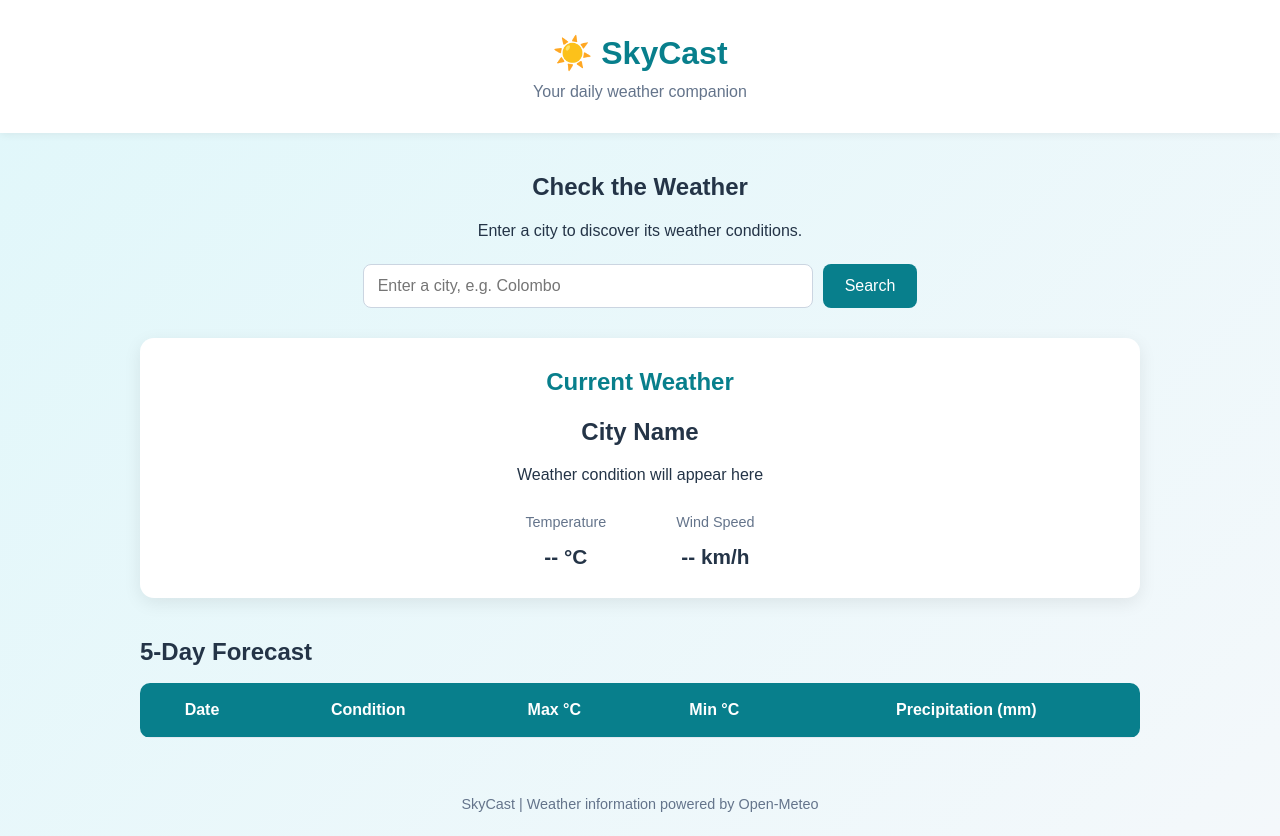
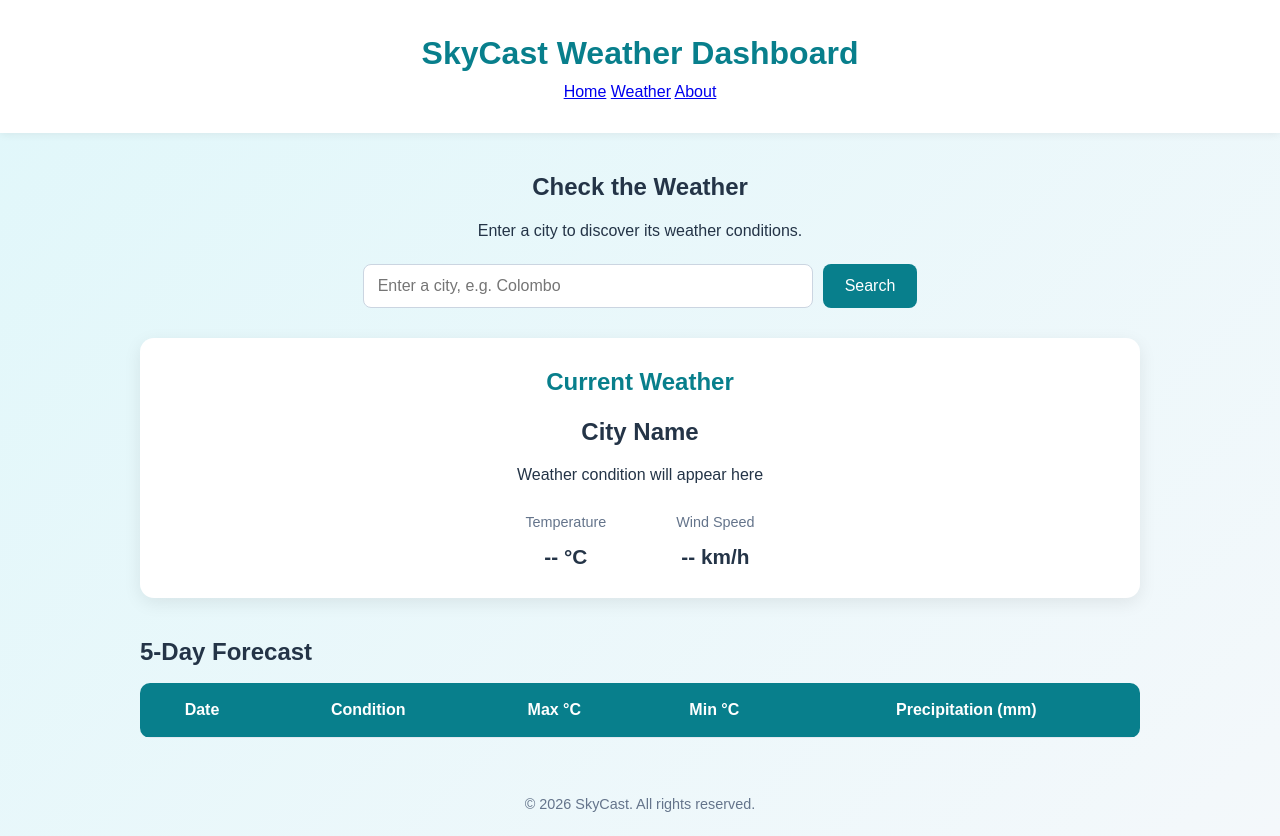
Before and after one commit to isuru6106/skycast-weather-app, a plain HTML site: page index.html in a window 1280 px wide. Drawn offline with Linux system fonts and the light colour scheme.

Commit message:
Add header and footer to index.html

```diff
--- a/index.html
+++ b/index.html
@@ -9,11 +9,14 @@
     <script src="script.js" defer></script>
 </head>
 <body>
-
-    <header>
-        <h1>☀️ SkyCast</h1>
-        <p>Your daily weather companion</p>
-    </header>
+<header class="site-header">
+    <h1>SkyCast Weather Dashboard</h1>
+    <nav>
+        <a href="#home">Home</a>
+        <a href="#weather">Weather</a>
+        <a href="#about">About</a>
+    </nav>
+</header>
 
     <main>
         <section class="search-section">
@@ -73,9 +76,9 @@
         </section>
     </main>
 
-    <footer>
-        <p>SkyCast | Weather information powered by Open-Meteo</p>
-    </footer>
+   <footer class="site-footer">
+    <p>&copy; 2026 SkyCast. All rights reserved.</p>
+</footer>
 
 </body>
 </html>
```
